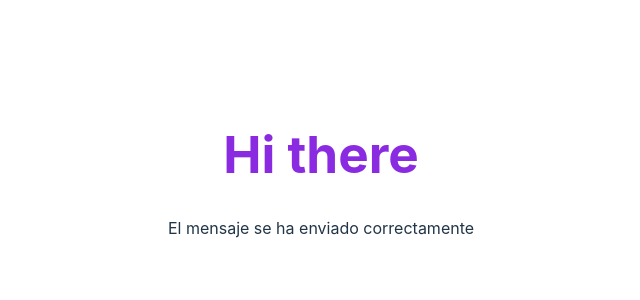
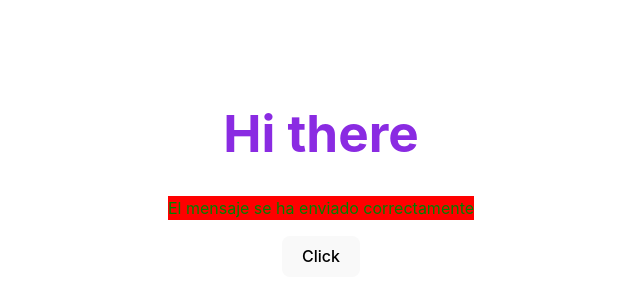
Before and after one commit to alvaroariasrivero/vue-course, a Vue app: page / in a window 1280 px wide. Shown: the part 226-526 px from the top of the page, without its empty margins (319-959 px from the left). Built offline with nearby package versions, Linux system fonts and the light colour scheme.

Commit message:
stylebind

```diff
--- a/src/App.vue
+++ b/src/App.vue
@@ -4,7 +4,8 @@
   // import CounterComposition from './components/CounterComposition.vue';
   // import ExampleSelective from './components/ExampleSelective.vue';
   // import ExampleFor from './components/ExampleFor.vue';
-  import ClassBind from './components/ClassBind.vue';
+  // import ClassBind from './components/ClassBind.vue';
+  import StyleBind from './components/StyleBind.vue';
 </script>
 
 <template>
@@ -14,7 +15,8 @@
   <!-- <PostContainer /> -->
   <!-- <ExampleSelective /> -->
   <!-- <ExampleFor /> -->
-  <ClassBind />
+  <!-- <ClassBind /> -->
+  <StyleBind />
 </template>
 
 <style scoped>
--- /dev/null
+++ b/src/components/StyleBind.vue
@@ -0,0 +1,27 @@
+<script setup>
+    import { ref } from 'vue';
+    let bg = ref('red');
+    let letterColor = ref('green');
+    const backgroundColor = () =>{
+        if(bg.value === 'red'){
+            bg.value = 'blue';
+            letterColor.value = 'yellow';
+        }else{
+            bg.value = 'red';
+            letterColor.value = 'green';
+        }
+    };
+</script>
+
+<template>
+    <p v-bind:style="{
+        backgroundColor : bg,
+        color : letterColor
+    }">El mensaje se ha enviado correctamente</p>
+    <button v-on:click="backgroundColor">Click</button>
+</template>
+
+
+<style scoped>
+
+</style>
```
